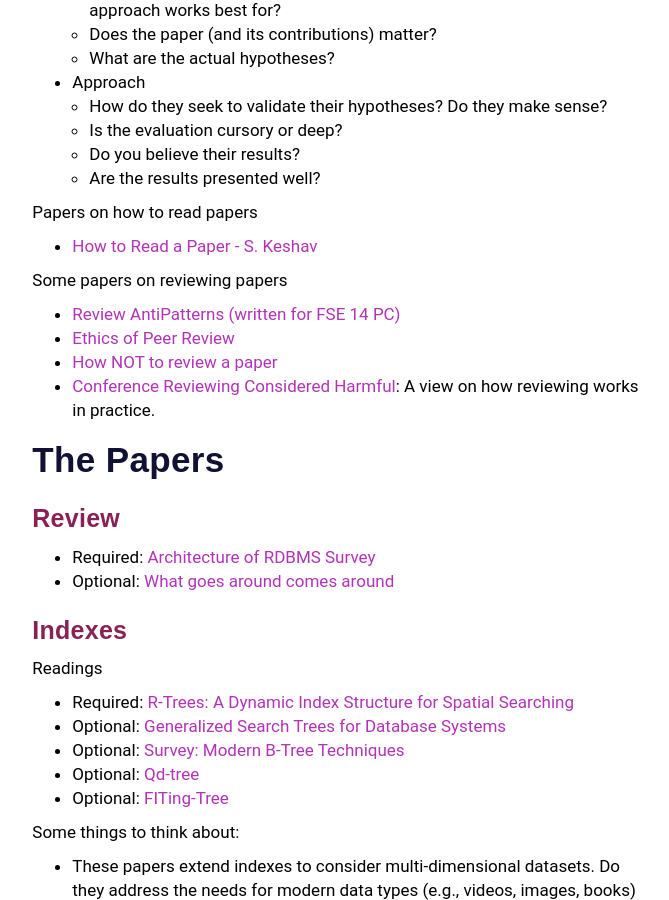
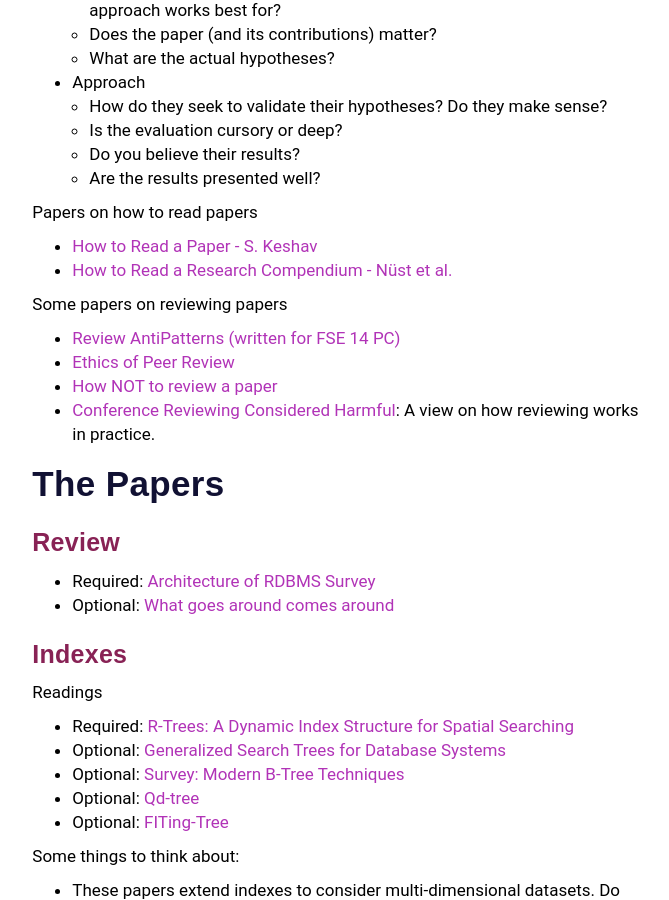
Before and after one commit to w6113/website_fall2020, a Jekyll site: the page built from papers.md, in a window 1280 px wide and 900 px high, scrolled down 981 px. Shown: the whole window, without its empty margins (292-961 px from the left). Built offline with Jekyll 4.4.1, drawn with Linux system fonts in a browser that asks for light colours; our own code applies the rules of GitHub Pages for plain Markdown files.

Commit message:
updated website

```diff
--- a/papers.md
+++ b/papers.md
@@ -74,6 +74,7 @@
 Papers on how to read papers
 
 * [How to Read a Paper - S. Keshav](https://dl.acm.org/doi/pdf/10.1145/1273445.1273458)
+* [How to Read a Research Compendium - Nüst et al.](https://arxiv.org/pdf/1806.09525.pdf)
 
 Some papers on reviewing papers
 
```
